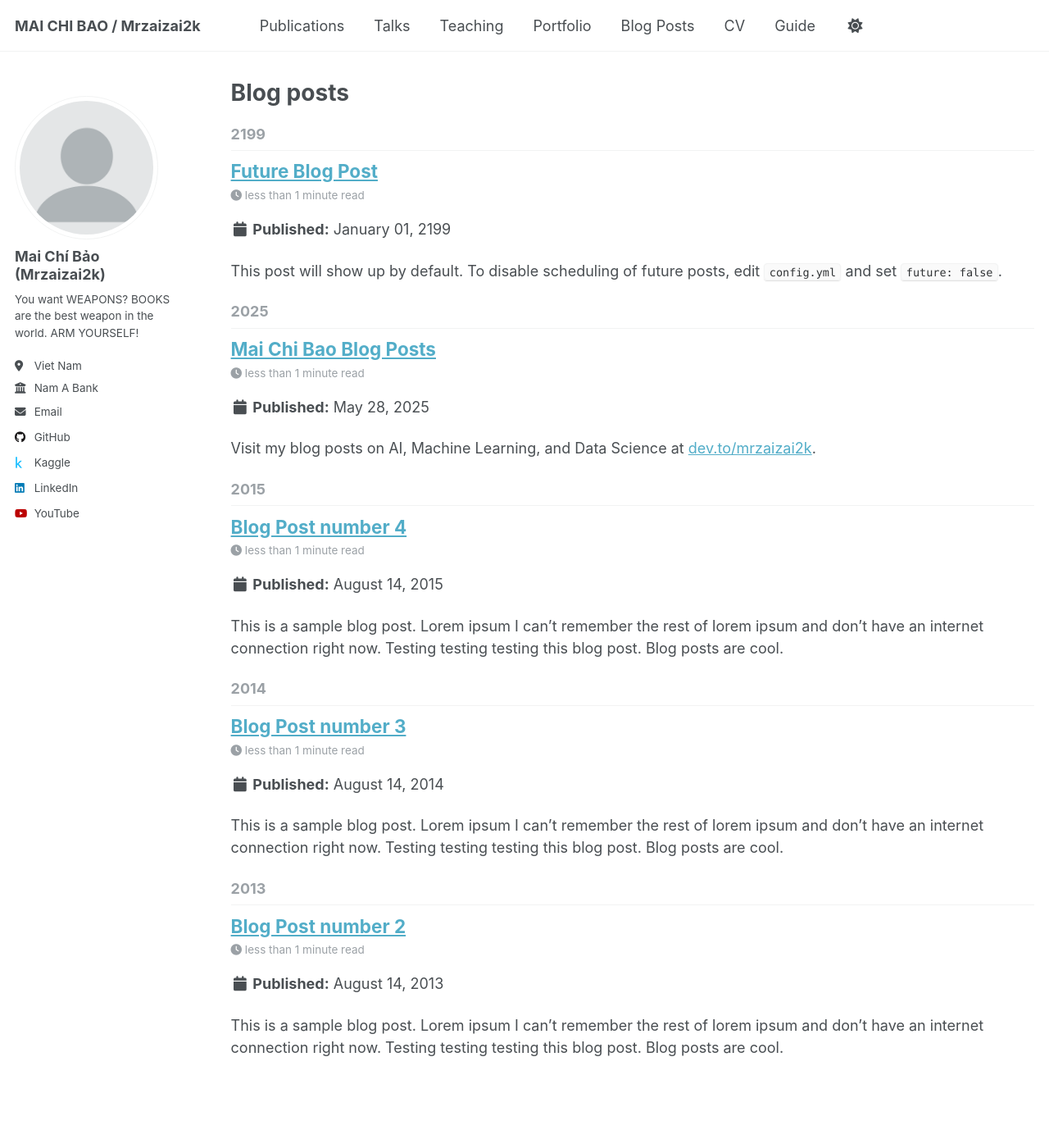
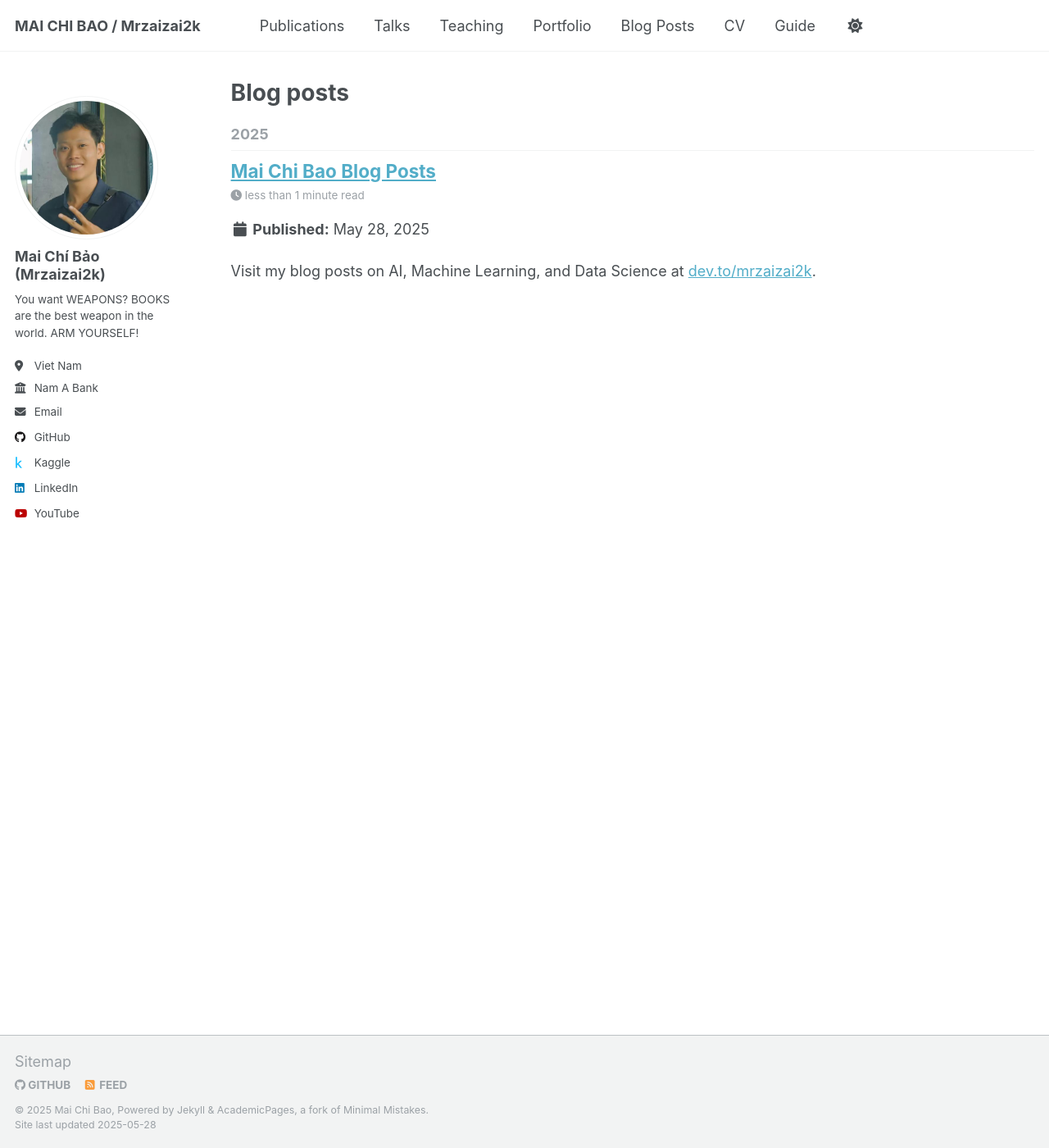
Before and after one commit to mrzaizai2k/mrzaizai2k.github.io, a Jekyll site: the page built from _pages/year-archive.html, in a window 1280 px wide and 1400 px high. Shown: the whole window at 82% size. Built offline with Jekyll 4.4.1, drawn with Linux system fonts in a browser that asks for light colours.

```diff
--- a/_posts/2013-08-14-blog-post-2.md
+++ /dev/null
@@ -1,20 +0,0 @@
----
-title: 'Blog Post number 2'
-date: 2013-08-14
-permalink: /posts/2013/08/blog-post-2/
-tags:
-  - cool posts
-  - category1
-  - category2
----
-
-This is a sample blog post. Lorem ipsum I can't remember the rest of lorem ipsum and don't have an internet connection right now. Testing testing testing this blog post. Blog posts are cool.
-
-Headings are cool
-======
-
-You can have many headings
-======
-
-Aren't headings cool?
-------
--- a/_posts/2014-08-14-blog-post-3.md
+++ /dev/null
@@ -1,20 +0,0 @@
----
-title: 'Blog Post number 3'
-date: 2014-08-14
-permalink: /posts/2014/08/blog-post-3/
-tags:
-  - cool posts
-  - category1
-  - category2
----
-
-This is a sample blog post. Lorem ipsum I can't remember the rest of lorem ipsum and don't have an internet connection right now. Testing testing testing this blog post. Blog posts are cool.
-
-Headings are cool
-======
-
-You can have many headings
-======
-
-Aren't headings cool?
-------
--- a/_posts/2199-01-01-future-post.md
+++ /dev/null
@@ -1,11 +0,0 @@
----
-title: 'Future Blog Post'
-date: 2199-01-01
-permalink: /posts/2012/08/blog-post-4/
-tags:
-  - cool posts
-  - category1
-  - category2
----
-
-This post will show up by default. To disable scheduling of future posts, edit `config.yml` and set `future: false`.
```
Also changed, not shown: _pages/cv.md (+2 -2 lines), _posts/2015-08-14-blog-post-4.md (deleted, +0 -20 lines), images/profile.png.
